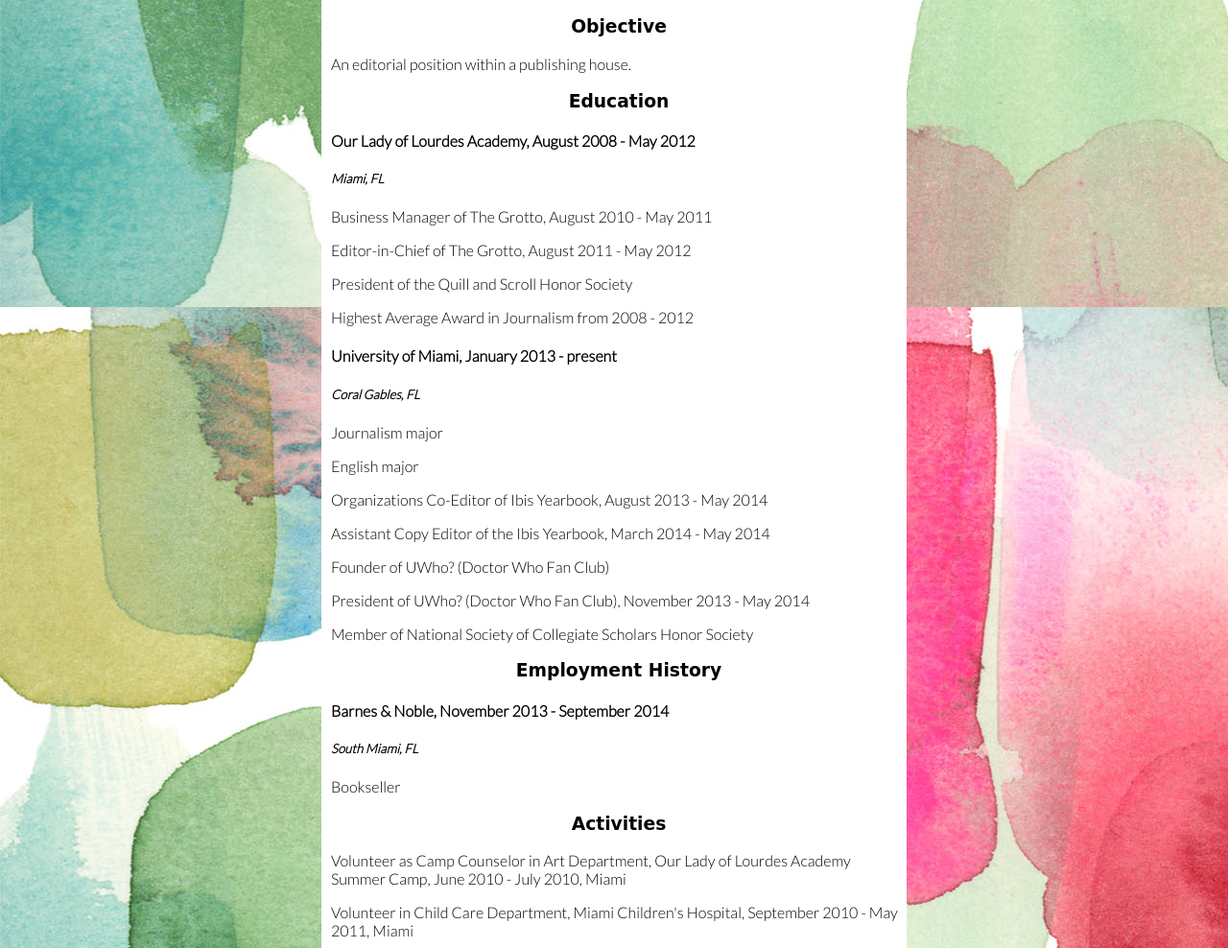
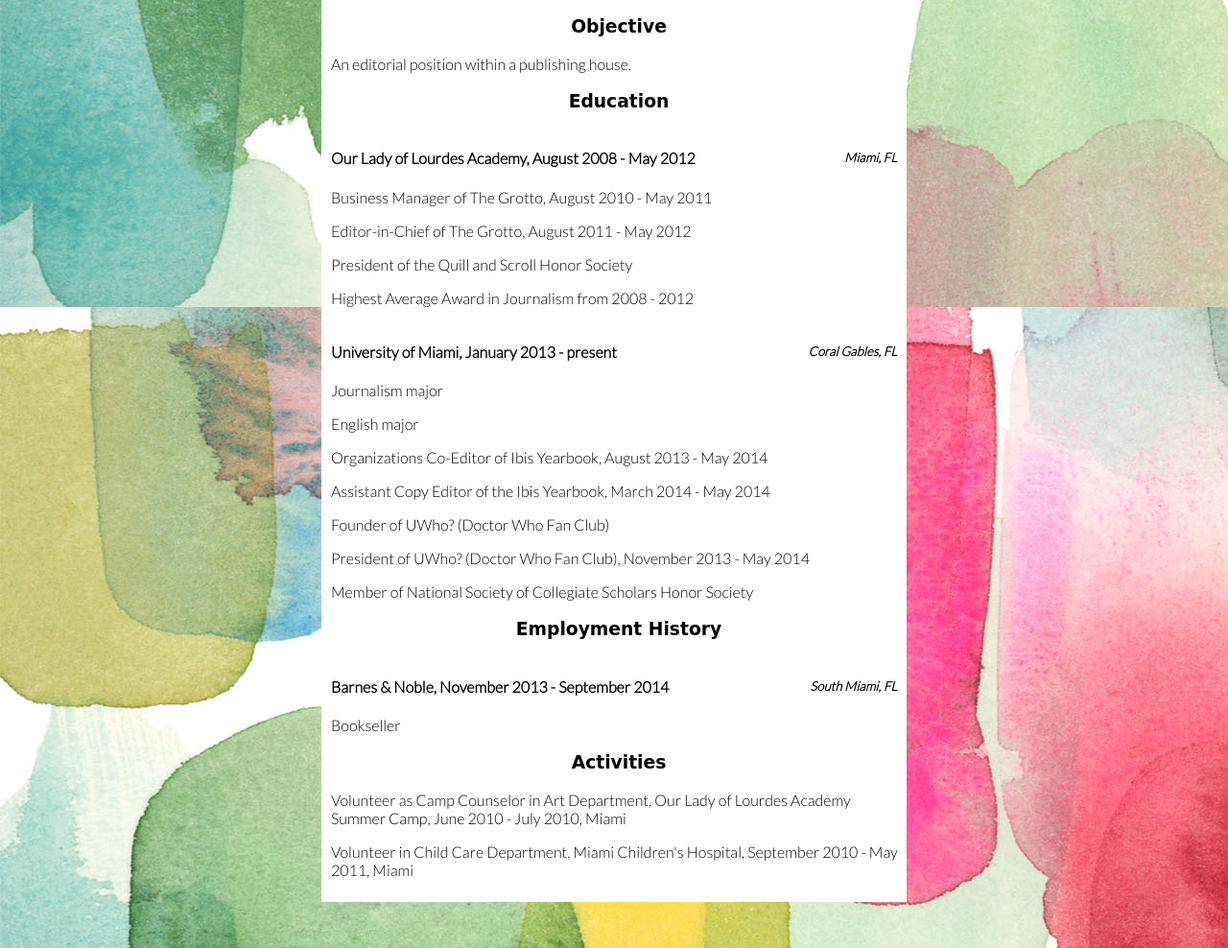
Before and after one commit to dianarodon/dianarodon.github.io, a plain HTML site: page aboutme.html in a window 1280 px wide. Shown: the part 841-1829 px from the top of the page at 96% size. Drawn offline with Linux system fonts and the light colour scheme; a web font is replaced by a local one.

Commit message:
Update web.css

```diff
--- a/web.css
+++ b/web.css
@@ -48,7 +48,19 @@ h1 {
 h2, h3 {
   text-align: center;
   font-family:'Megrim', cursive;
+}
 
+#Resume p {
+  clear: both;
+}
+
+h4 {
+  float: left;
+}
+
+h5 {
+  float: right;
+  margin-right: 10px;
 }
 
 .boxed {
```
